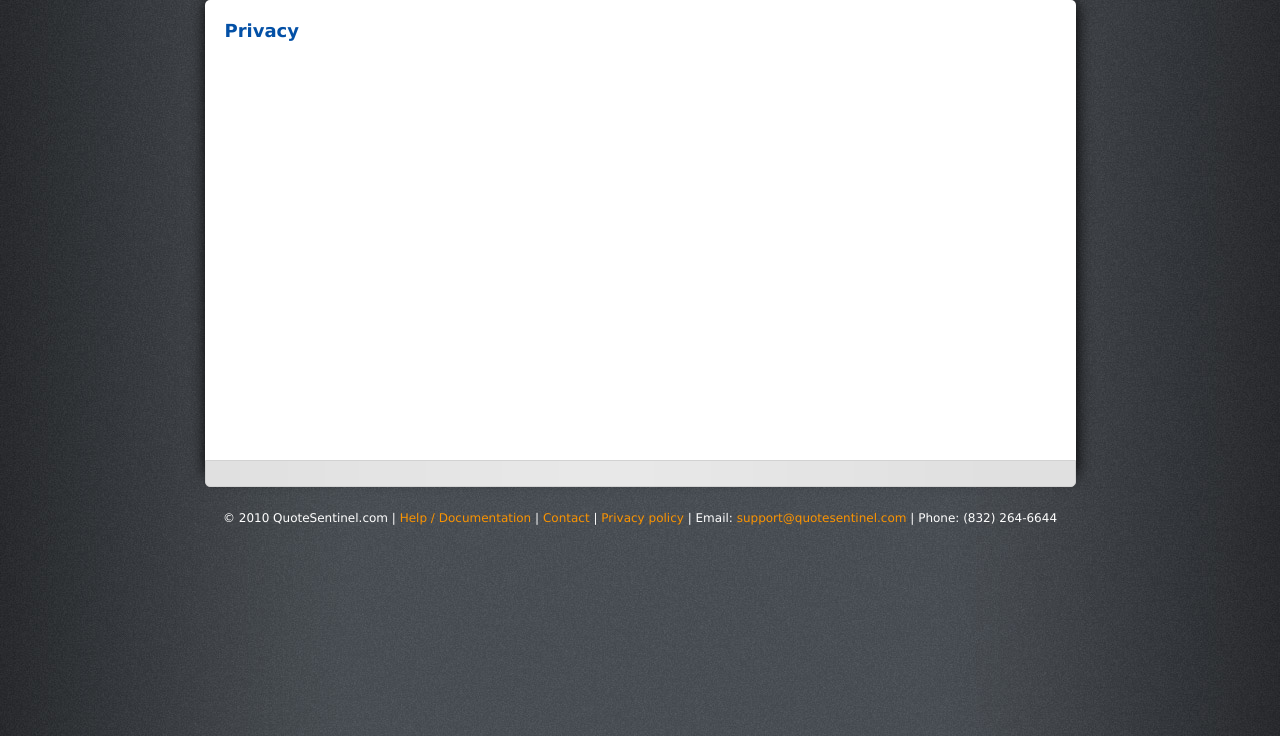
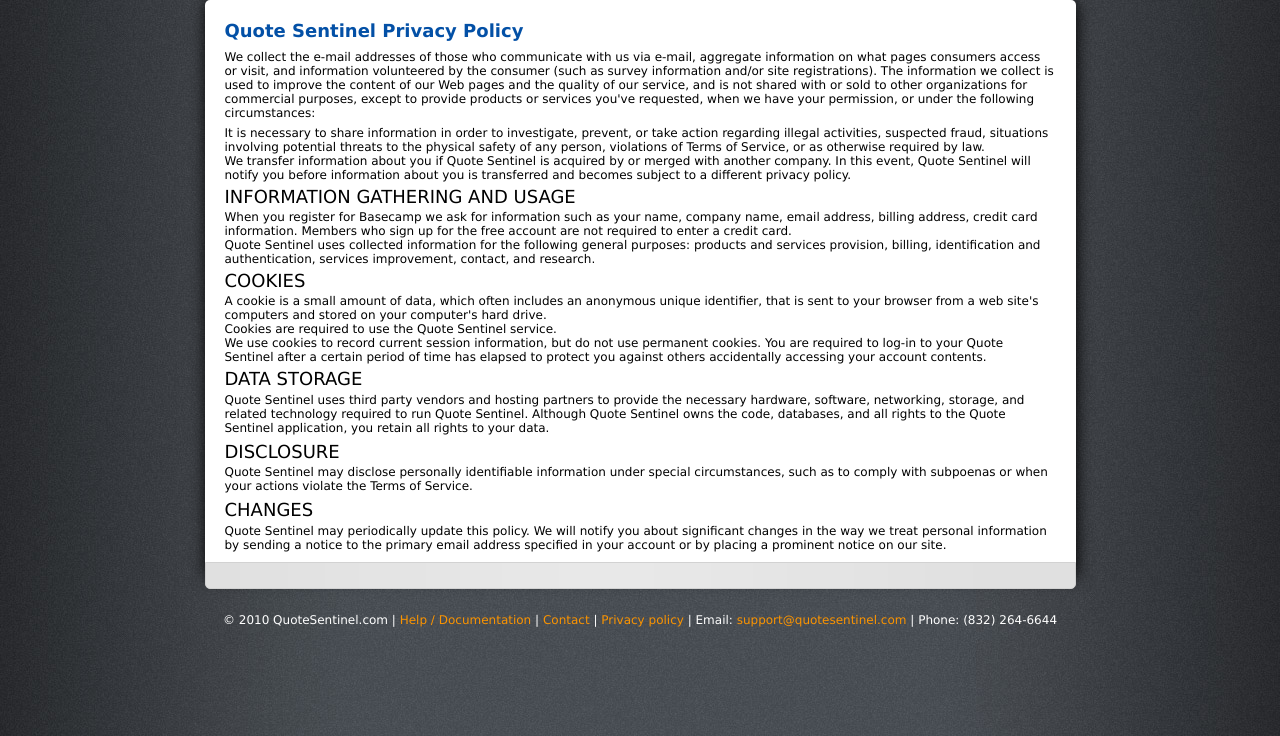
Before and after one commit to ezl/chromano_trial, a Django app: template templates/privacy.html in a window 1280 px wide. Shown: the part 64-800 px from the top of the page. Run offline with Django 3.2, Linux system fonts and the light colour scheme; the template is opened without the code that fills it, so the values that code supplies are empty; parts of the project's set-up code (start-up, migrations or seed data) failed here and were passed over; some libraries are stand-ins or nearby versions.

Commit message:
add privacy policy

```diff
--- a/templates/privacy.html
+++ b/templates/privacy.html
@@ -2,7 +2,44 @@
 
 {% block content %}
 <div class="static">
-    <h1>Privacy</h1>
+    <h1>Quote Sentinel Privacy Policy</h1>
+    <p>
+
+We collect the e-mail addresses of those who communicate with us via e-mail, aggregate information on what pages consumers access or visit, and information volunteered by the consumer (such as survey information and/or site registrations). The information we collect is used to improve the content of our Web pages and the quality of our service, and is not shared with or sold to other organizations for commercial purposes, except to provide products or services you've requested, when we have your permission, or under the following circumstances:
+</p>
+<ul>
+    <li>It is necessary to share information in order to investigate, prevent, or take action regarding illegal activities, suspected fraud, situations involving potential threats to the physical safety of any person, violations of Terms of Service, or as otherwise required by law.</li>
+    <li>We transfer information about you if Quote Sentinel is acquired by or merged with another company. In this event, Quote Sentinel will notify you before information about you is transferred and becomes subject to a different privacy policy.</li>
+</ul>
+
+<h2>INFORMATION GATHERING AND USAGE</h2>
+
+<ul>
+    <li>When you register for Basecamp we ask for information such as your name, company name, email address, billing address, credit card information. Members who sign up for the free account are not required to enter a credit card.</li>
+    <li>Quote Sentinel uses collected information for the following general purposes: products and services provision, billing, identification and authentication, services improvement, contact, and research.</li>
+</ul>
+
+<h2>COOKIES</h2>
+
+<ul>
+    <li>A cookie is a small amount of data, which often includes an anonymous unique identifier, that is sent to your browser from a web site's computers and stored on your computer's hard drive.</li>
+    <li>Cookies are required to use the Quote Sentinel service.</li>
+    <li>We use cookies to record current session information, but do not use permanent cookies. You are required to log-in to your Quote Sentinel after a certain period of time has elapsed to protect you against others accidentally accessing your account contents.</li>
+</ul>
+<h2>DATA STORAGE</h2>
+<p>
+
+Quote Sentinel uses third party vendors and hosting partners to provide the necessary hardware, software, networking, storage, and related technology required to run Quote Sentinel. Although Quote Sentinel owns the code, databases, and all rights to the Quote Sentinel application, you retain all rights to your data.
+</p>
+<h2>DISCLOSURE</h2>
+<p>
+    Quote Sentinel may disclose personally identifiable information under special circumstances, such as to comply with subpoenas or when your actions violate the Terms of Service.
+</p>
+<h2>CHANGES</h2>
+
+<p>
+Quote Sentinel may periodically update this policy. We will notify you about significant changes in the way we treat personal information by sending a notice to the primary email address specified in your account or by placing a prominent notice on our site.
+</p>
 
 
 </div>
```
